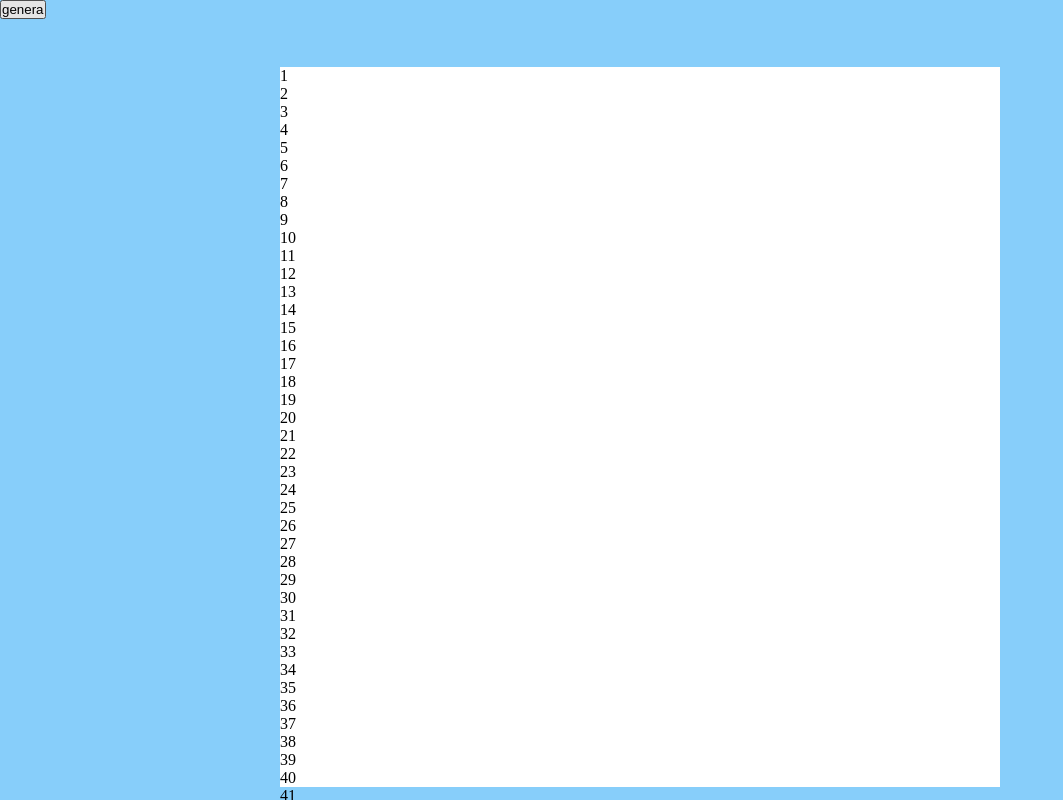
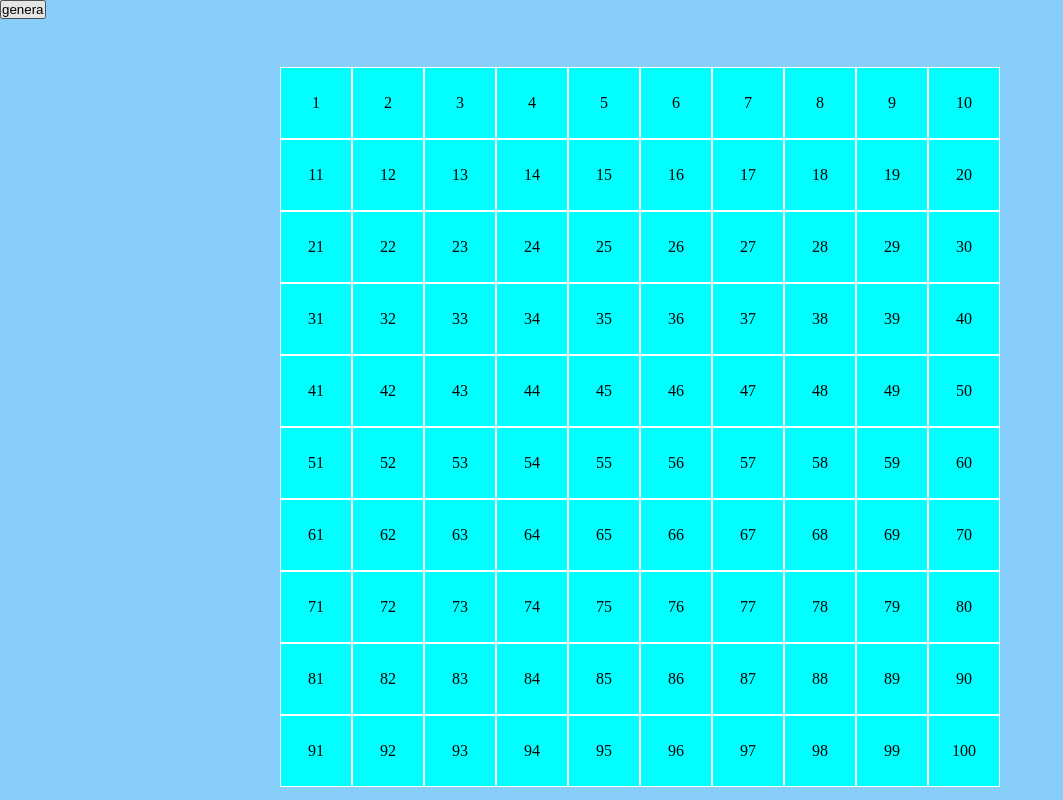
Before and after one commit to giuseppemaisto/js-campominato-grid, a plain HTML site: page index.html in a window 1280 px wide. Both pictures are taken after a click on the button "genera". Shown: the top 800 px of the page, without its empty margins (0-1063 px from the left). Drawn offline with Linux system fonts and the light colour scheme.

Commit message:
aggiunto stile

```diff
--- a/css/style.css
+++ b/css/style.css
@@ -12,3 +12,24 @@
     margin: 3rem auto;
     background-color: white;
   }
+
+  .grid{
+    display: flex;
+    flex-wrap: wrap;
+    width: 100%;
+    height: 100%;
+  }
+
+  .square{
+    width: calc(100% / 10);
+    height: calc(100% / 10);
+    cursor: pointer;
+    background-color: aqua;
+    border: 1px solid white;
+    display: flex;
+    justify-content: center;
+    align-items: center;
+  }
+  .clicked{
+    background-color: red;
+  }
```
